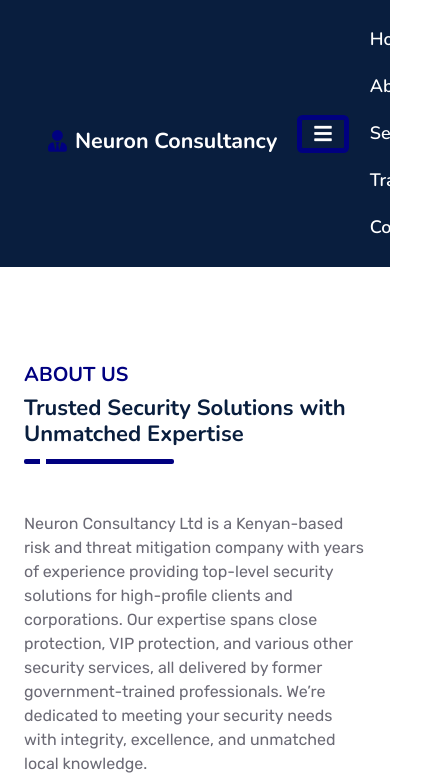
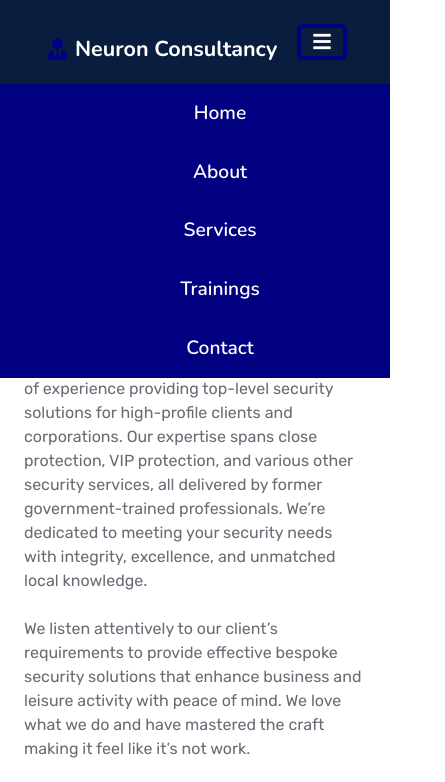
Before and after one commit to Jovine99/Neuron, a plain HTML site: page about.html in a window 390 px wide. Both pictures are taken after a click on the button "Toggle navigation". Shown: the top 782 px of the page, 445 px wide, since content can reach past the window. Drawn offline with nearby package versions, Linux system fonts and the light colour scheme.

Commit message:
first-commit

```diff
--- a/about.html
+++ b/about.html
@@ -74,7 +74,7 @@
                 </a>
 
                 <!-- Navbar Toggler with margin for spacing -->
-            <button class="navbar-toggler ms-4" type="button" data-bs-toggle="collapse" data-bs-target="#navbarCollapse">
+                <button class="navbar-toggler ms-4" type="button" data-bs-toggle="collapse" data-bs-target="#navbarCollapse" aria-controls="navbarCollapse" aria-expanded="false" aria-label="Toggle navigation">
                     <span class="fa fa-bars text-white"></span>
                 </button>
 
--- a/css/style.css
+++ b/css/style.css
@@ -208,7 +208,6 @@ h6,
     text-align: center;
 }
 
-
 /*** Navbar ***/
 .navbar-dark .navbar-nav .nav-link {
     font-family: 'Nunito', sans-serif;
@@ -221,6 +220,7 @@ h6,
     outline: none;
     transition: .5s;
 }
+
 .navbar-brand {
     font-size: 1.5rem; /* Adjust font size */
 }
@@ -229,6 +229,7 @@ h6,
     margin-right: 1rem;
     font-size: 1rem; /* Adjust link font size */
 }
+
 .sticky-top.navbar-dark .navbar-nav .nav-link {
     padding: 20px 0;
     color: var(--dark);
@@ -248,24 +249,52 @@ h6,
     border-color: var(--primary) !important;
 }
 
+/* Mobile Styles */
 @media (max-width: 991.98px) {
-    .sticky-top.navbar-dark {
-        position: relative;
-        background: #FFFFFF;
+    /* Ensure that the navbar background and collapse area behaves well */
+    .navbar-collapse {
+        width: 100%;  /* Full width of the viewport */
+        position: absolute; /* Absolute positioning for proper stacking */
+        top: 100%;  /* Stack below the navbar */
+        left: 0;
+        background-color: var(--primary);
+        z-index: 1050;  /* Ensure it sits above other content */
     }
 
-    .navbar-dark .navbar-nav .nav-link,
-    .navbar-dark .navbar-nav .nav-link.show,
-    .sticky-top.navbar-dark .navbar-nav .nav-link {
-        padding: 10px 0;
-        color: var(--dark);
+    /* Adjust Navbar Toggle Button */
+    .navbar-toggler {
+        border: none;
     }
 
+    /* Reduce padding for mobile devices for better space efficiency */
+    .navbar-dark .navbar-nav .nav-link {
+        padding: 15px 20px; /* Reduced padding */
+        font-size: 1.2rem;  /* Adjust font size */
+    }
+
+    .navbar-nav {
+        text-align: center;  /* Center the nav links */
+        width: 100%;
+        margin: 0; /* Remove any margin on the nav items */
+    }
+
+    .navbar-nav .nav-item {
+        width: 100%; /* Full width items for better clickability */
+        padding: 10px 0; /* Vertical padding for touch-friendly design */
+    }
+
+    /* Remove excess margin */
+    .navbar-nav .nav-link {
+        margin: 0;
+    }
+
+    /* Fix the brand logo color in mobile */
     .navbar-dark .navbar-brand h1 {
-        color: var(--primary);
+        color: var(--primary);  /* Adjust the brand color */
     }
 }
 
+/* For larger screens, default styling applies */
 @media (min-width: 992px) {
     .navbar-dark {
         position: absolute;
@@ -306,6 +335,7 @@ h6,
         color: var(--primary);
     }
 }
+
 
 
 /*** Carousel ***/
```
Also changed, not shown: index.html (+0 -1 lines). Lines whose indentation alone changed are shown as unchanged.
